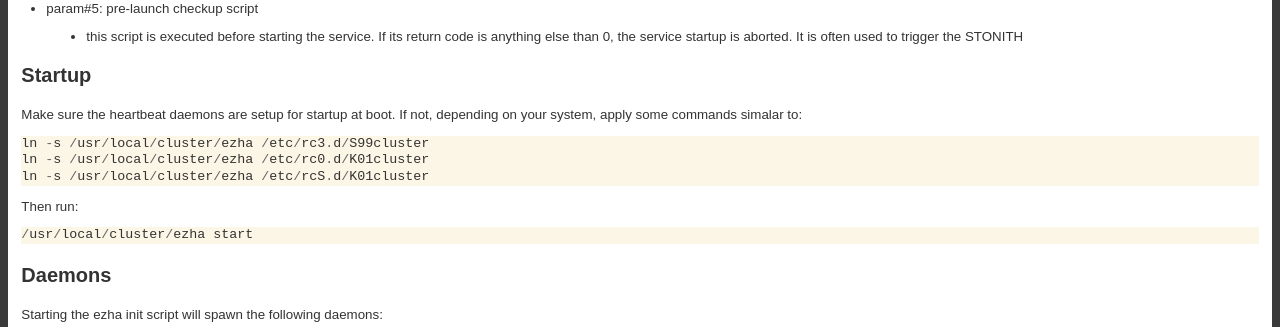
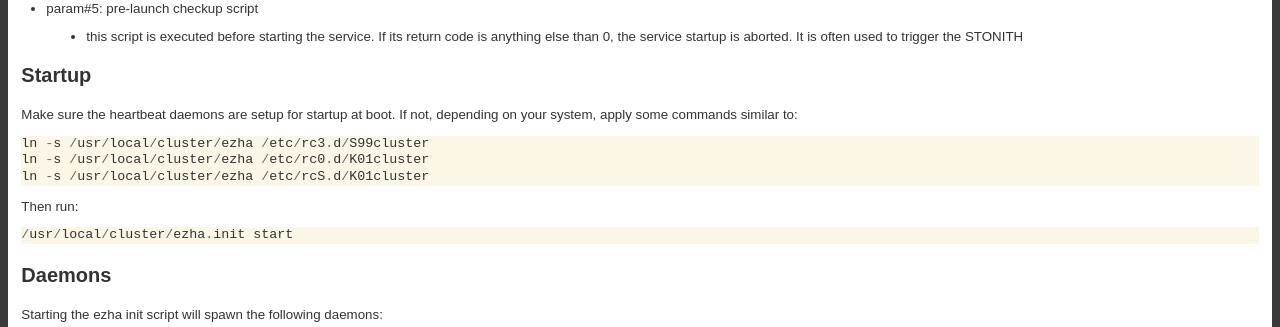
Before and after one commit to opensvc/docs.opensvc.com, a Sphinx documentation site: the page built from source/howto.ha.rst, in a window 1280 px wide and 900 px high, scrolled down 2270 px. Shown: the part 153-480 px from the top of the window. Built offline with Sphinx 7.4.7, drawn with Linux system fonts in a browser that asks for light colours; comment, search, counter and statistics services are not loaded.

Commit message:
Reflect ezha launcher script new name

```diff
--- a/source/howto.getting.started.rst
+++ b/source/howto.getting.started.rst
@@ -955,7 +955,7 @@ Install the OpenHA package on both cluster nodes.
         # rpm -qa | grep openha
         openha-0.3.6.osvc2-0
         # ls /usr/local/cluster
-        bin  conf  doc  env.sh  ezha  log  services
+        bin  conf  doc  env.sh  ezha.init  log  services
 
 As specified in the documentation, we have to set environment variables to be able to use OpenHA commands. You can either set them system-wide (/etc/profile), or just set them when needed::
 
@@ -1026,7 +1026,7 @@ We start the OpenHA agents:
 
 **On both nodes**::
 
-        # /usr/local/cluster/ezha start
+        # /usr/local/cluster/ezha.init start
 
 You can query the OpenHA service configuration and states with the ``$EZ_BIN/service -s`` command:
 
--- a/source/howto.ha.rst
+++ b/source/howto.ha.rst
@@ -147,7 +147,7 @@ Where:
 Startup
 -------
 
-Make sure the heartbeat daemons are setup for startup at boot. If not, depending on your system, apply some commands simalar to:
+Make sure the heartbeat daemons are setup for startup at boot. If not, depending on your system, apply some commands similar to:
 
 ::
 
@@ -159,7 +159,7 @@ Then run:
 
 ::
 
-   /usr/local/cluster/ezha start
+   /usr/local/cluster/ezha.init start
 
 Daemons
 -------
--- a/source/virtualization.docker.high_availability.rst
+++ b/source/virtualization.docker.high_availability.rst
@@ -369,7 +369,7 @@ Installation described in `Getting Started - OpenHA Integration <howto.getting.s
         # dpkg -l|grep -i openha
         ii  openha                                     0.4.1.osvc1-1                 amd64        EASY high-availability software.
         # ls /usr/local/cluster
-        bin  conf  doc  env.sh  ezha  log  services
+        bin  conf  doc  env.sh  ezha.init  log  services
 
 OpenHA configuration
 ^^^^^^^^^^^^^^^^^^^^
```
